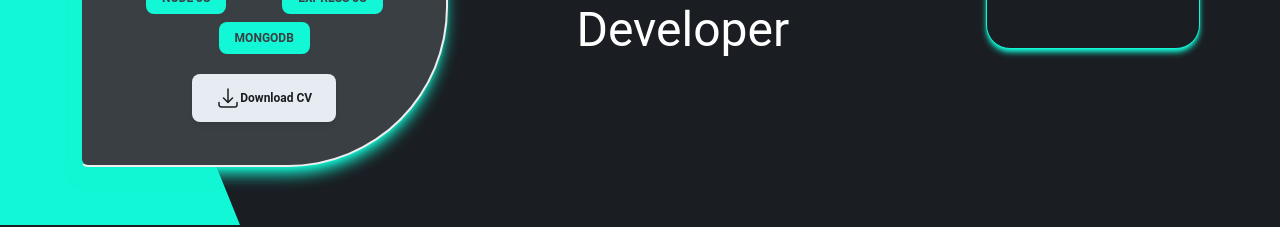
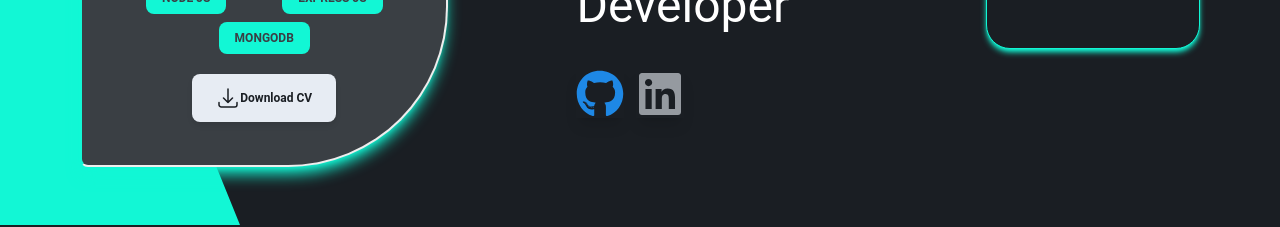
Before and after one commit to iamshihab2020/portfolio, a React (Vite) app: page / in a window 1280 px wide. Shown: the part 635-862 px from the top of the page. Built offline with nearby package versions, Linux system fonts and the light colour scheme.

Commit message:
Social Final

```diff
--- a/package.json
+++ b/package.json
@@ -18,6 +18,7 @@
     "react-animated-cursor": "^2.11.2",
     "react-dom": "^18.3.1",
     "react-fast-marquee": "^1.6.4",
+    "react-icons": "^5.2.1",
     "react-router-dom": "^6.24.0",
     "react-type-animation": "^3.2.0",
     "react-vertical-timeline-component": "^3.6.0",
--- a/src/Components/Pages/Home/HomeContent/HomeContent.jsx
+++ b/src/Components/Pages/Home/HomeContent/HomeContent.jsx
@@ -1,5 +1,11 @@
 import { Avatar, Typography, Chip, Button } from "@material-tailwind/react";
 import { TypeAnimation } from "react-type-animation";
+import { Link } from "react-router-dom";
+import { FaFacebook } from "react-icons/fa";
+import { FaLinkedin } from "react-icons/fa";
+import { FaGithub } from "react-icons/fa6";
+
+
 
 const HomeContent = () => {
   return (
@@ -202,6 +208,16 @@ const HomeContent = () => {
             <h1 className="text-4xl text-white lg:text-5xl font-normal text-left py-10">
               Full Stack Developer
             </h1>
+
+            <div className="flex gap-3">
+              <Link to={"https://github.com/iamshihab2020"}>
+                <FaGithub className="shadow-lg duration-200 hover:shadow-secondary-200 text-5xl text-blue-600 "/>
+              </Link>
+              <Link to={"https://www.linkedin.com/in/sheikh-shihab-hossain/"}>
+                <FaLinkedin className="shadow-lg duration-200 hover:shadow-secondary-200 text-5xl text-primary-500 " />
+              </Link>
+            </div>
+
           </div>
         </div>
 
--- a/src/Components/Pages/Home/Projects/Projects.jsx
+++ b/src/Components/Pages/Home/Projects/Projects.jsx
@@ -26,7 +26,7 @@ const Projects = () => {
   }, []);
 
   return (
-    <div className="bg-hero bg-no-repeat bg-center bg-cover w-full  pb-14">
+    <div className="w-full  pb-14">
       <div className="py-14">
         <h1 className="animate__animated animate__fadeInDown text-5xl lg:text-6xl text-secondary-200 font-bold text-center py-10">
           Projects
```
Also changed, not shown: 1 other file (tests, documents, lock files or other folders).
